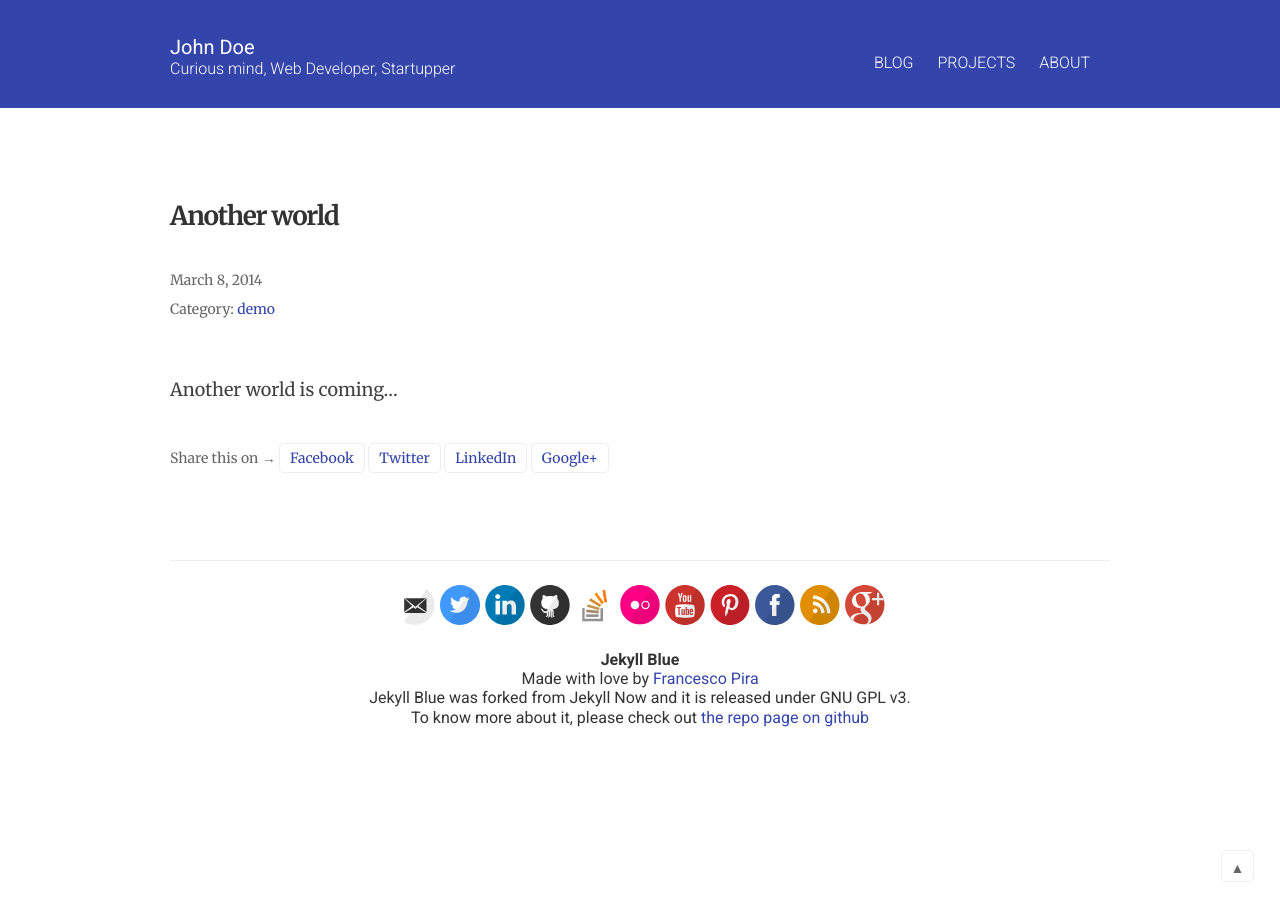
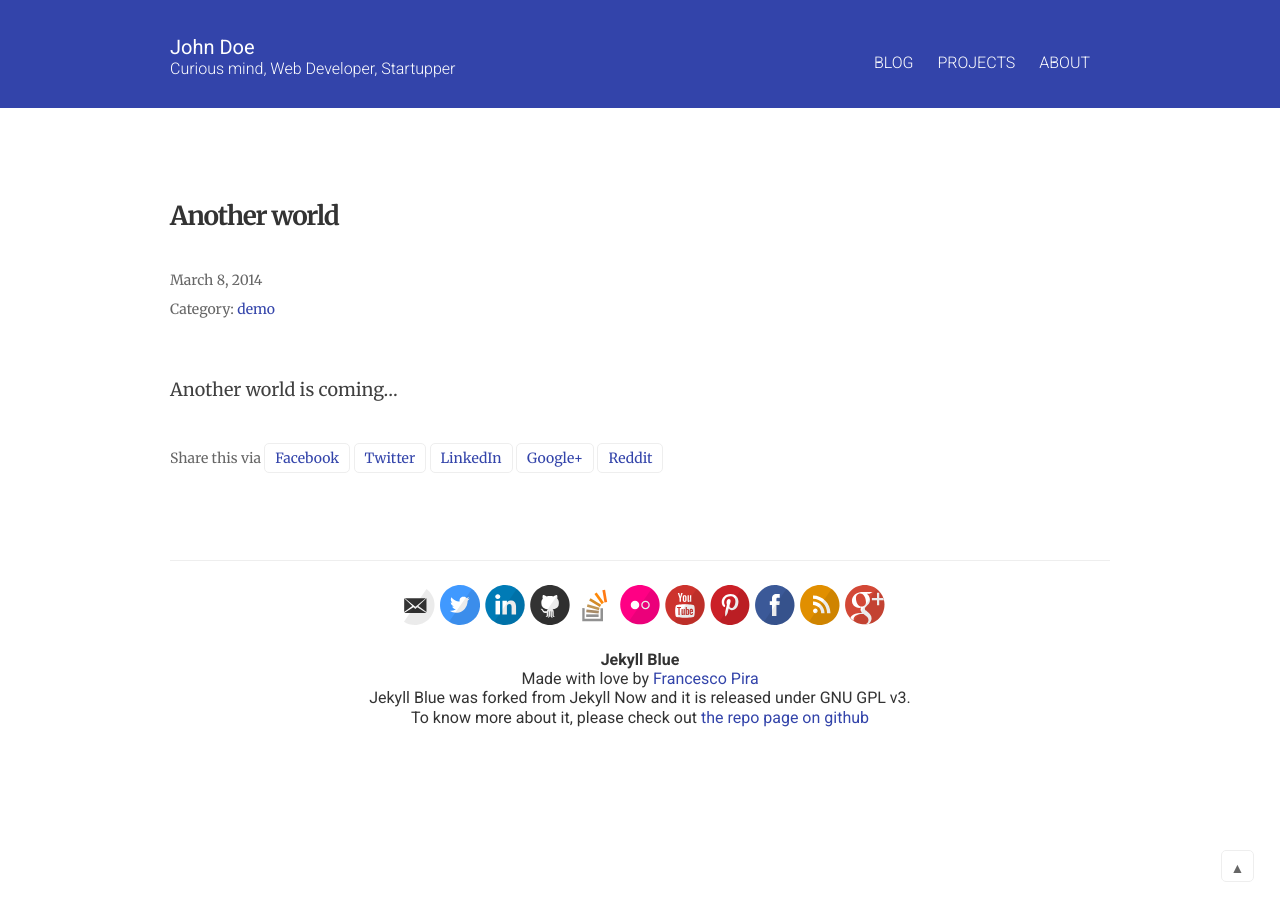
Before and after one commit to pirafrank/Jekyll-Blue, a Jekyll site: the page built from _posts/2014-3-8-Another-World.md, in a window 1280 px wide. Built offline with Jekyll 4.4.1, drawn with Linux system fonts in a browser that asks for light colours; Markdown is read by kramdown in place of the engine named in the settings.

Commit message:
improved share buttons: added whatsapp (mobile only) and reddit. fixed linkedin url, added id to div.

```diff
--- a/_includes/share-buttons.html
+++ b/_includes/share-buttons.html
@@ -1,8 +1,10 @@
 
-<div class="share-post">
-    Share this on &rarr;
+<div id="share-links" class="share-post">
+    Share this via
     <a href="https://facebook.com/sharer.php?u={{ site.url }}{{ page.url }}" rel="nofollow" target="_blank" title="Share on Facebook">Facebook</a>
     <a href="https://twitter.com/intent/tweet?text={{ page.title }}&url={{ site.url }}{{ page.url }}&via={{ site.social-links.twitter }}&related={{ site.social-links.twitter }}" rel="nofollow" target="_blank" title="Share on Twitter">Twitter</a>
-    <a href="https://www.linkedin.com/shareArticle?mini=true&url={{ site.url }}&title={{ page.title }}&summary=&source={{ site.social-links.linkedin }}">LinkedIn</a>
+    <a href="https://www.linkedin.com/shareArticle?mini=true&url={{ site.url }}{{ page.url }}&title={{ page.title }}&summary=&source={{ site.social-links.linkedin }}">LinkedIn</a>
     <a href="https://plus.google.com/share?url={{ site.url }}{{ page.url }}" rel="nofollow" target="_blank" title="Share on Google+">Google+</a>
+    <a href="http://www.reddit.com/submit?url={{ site.url }}{{ page.url }}&title={{ page.title }}">Reddit</a>
+    <a class="desktop-hidden smallscreen-hidden" href="whatsapp://send?text={{ page.title }}+%7C+{{ site.url }}{{ page.url }}">Whatsapp</a>
 </div>
```
